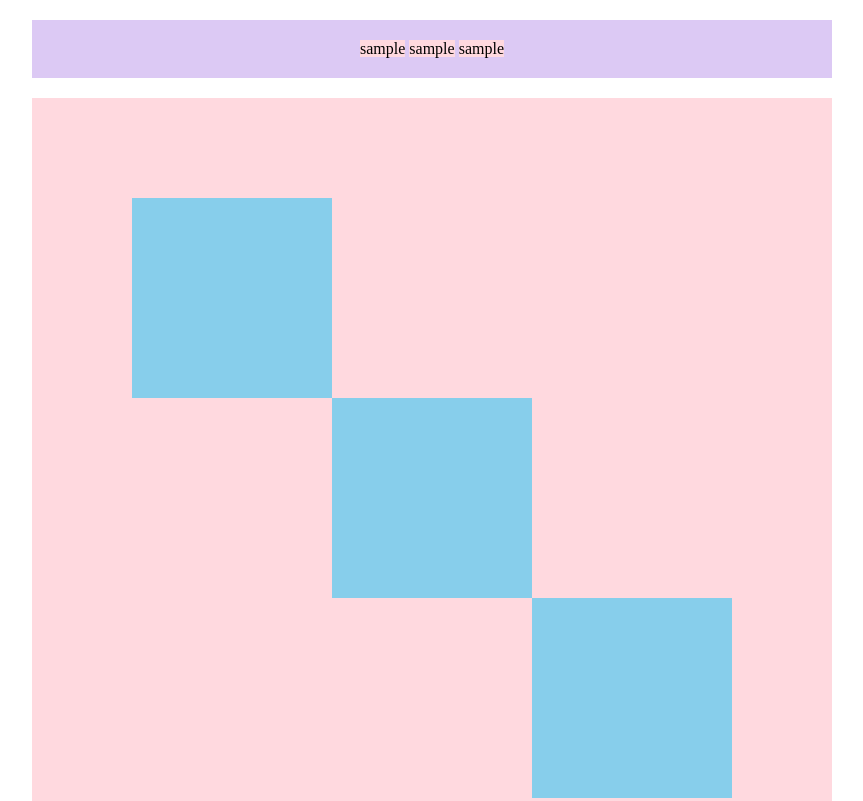
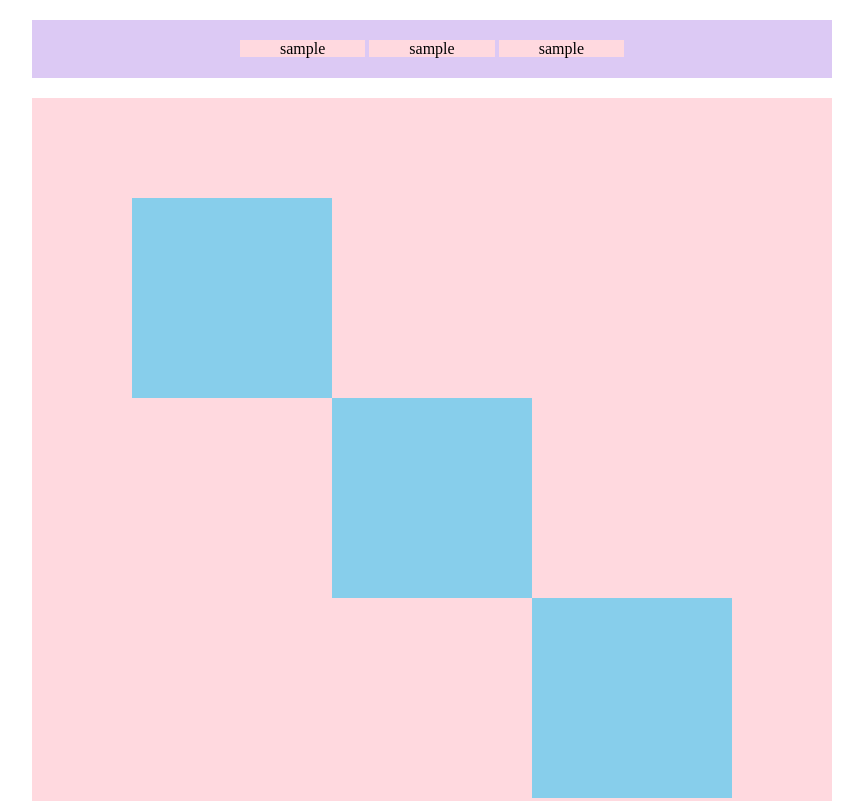
Before and after one commit to okamooo/html-css-basic-kadai, a plain HTML site: page kadai_018/kadai_018.html in a window 1280 px wide. Shown: the top 801 px of the page, without its empty margins (208-1071 px from the left). Drawn offline with Linux system fonts and the light colour scheme.

Commit message:
CSSを修正

```diff
--- a/kadai_018/style.css
+++ b/kadai_018/style.css
@@ -13,6 +13,8 @@
 .top-child{
     display: inline;
     width: 20%;
+    padding-left: 40px;
+    padding-right: 40px;
     background-color: #ffd9df;
 }
 
```
